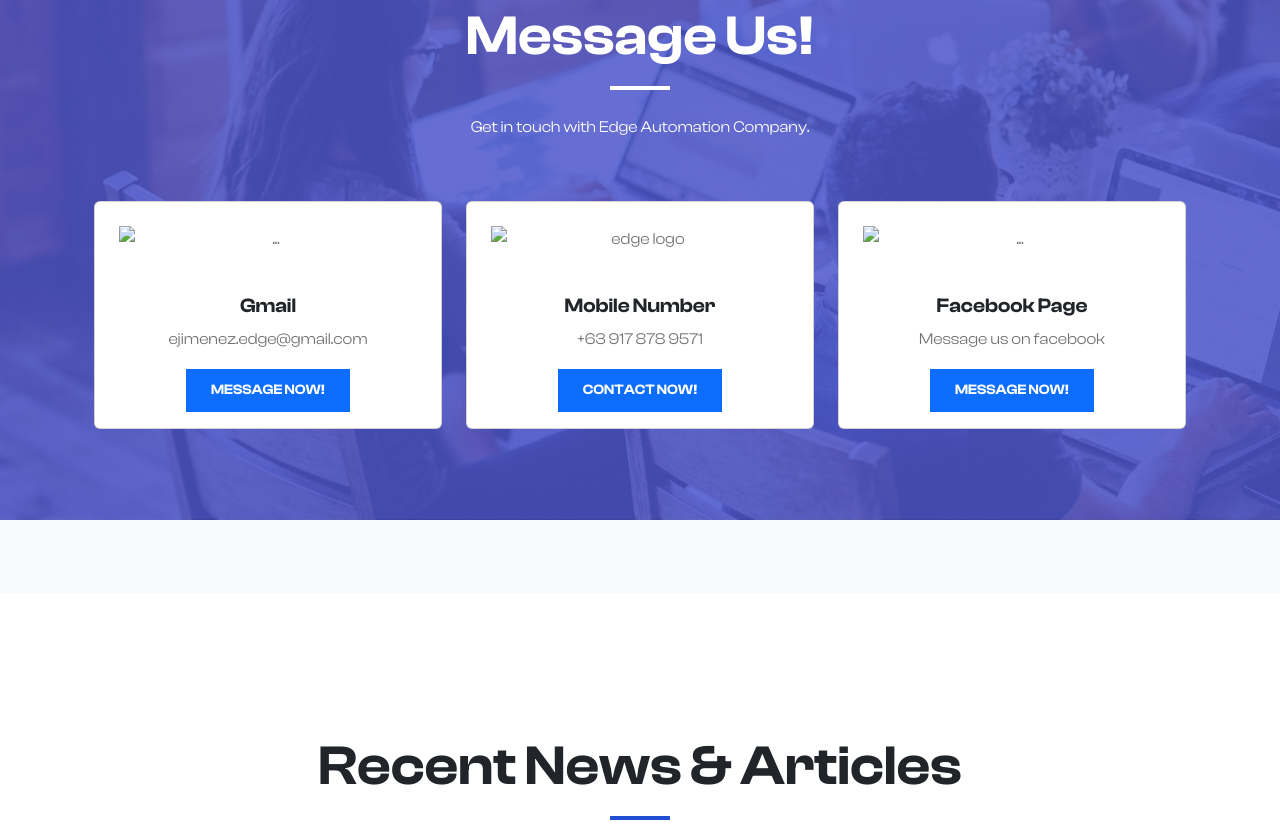
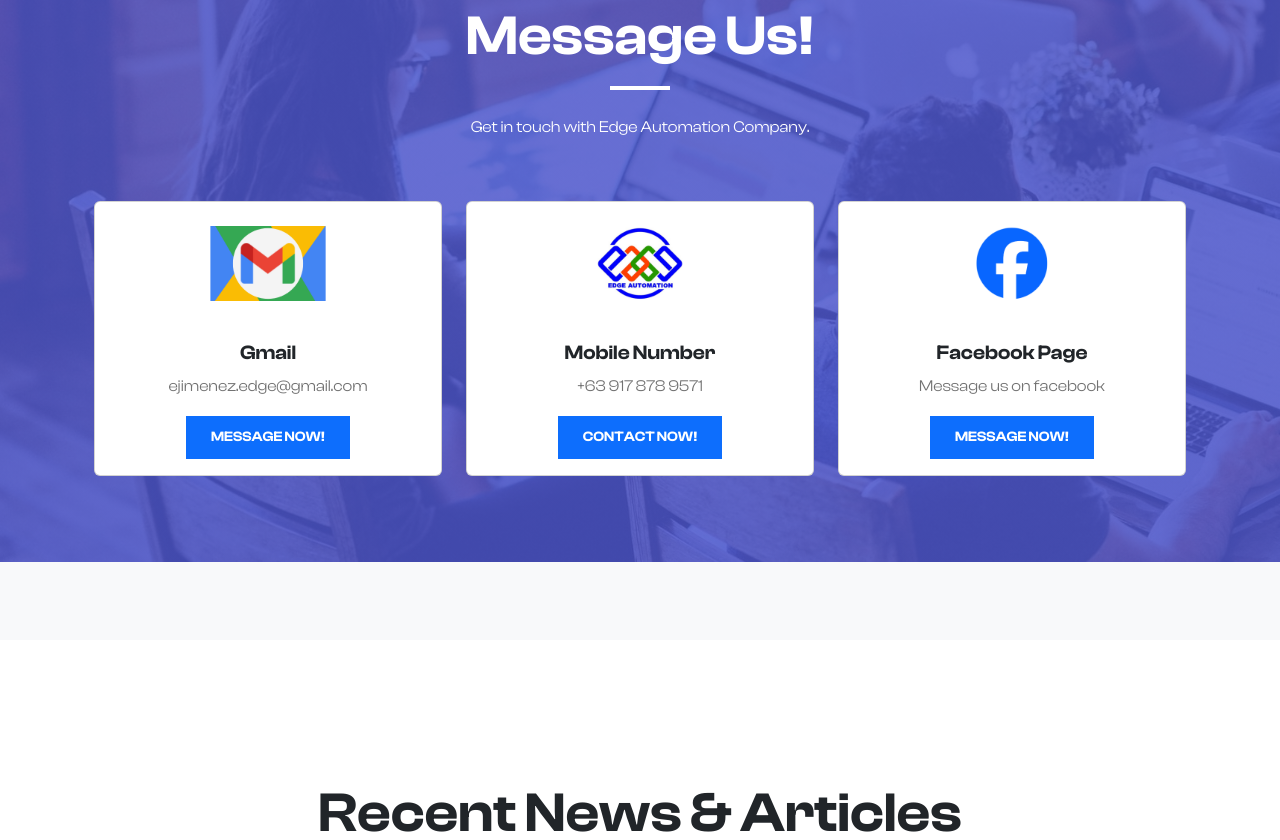
Before and after one commit to H4DES/Edge-Automation-Services, a plain HTML site: page index.html in a window 1280 px wide. Shown: the part 7589-8429 px from the top of the page. Drawn offline with nearby package versions, Linux system fonts and the light colour scheme; the site is published under a folder, as on GitHub Pages, so addresses that start at the root find nothing.

Commit message:
Fix the image directory

```diff
--- a/index.html
+++ b/index.html
@@ -4,7 +4,7 @@
 <head>
     <meta charset="utf-8">
     <meta name="viewport" content="width=device-width, initial-scale=1">
-    <title>Elixir - Bootstrap Template</title>
+    <title>Edge Automation Services</title>
     <link rel="stylesheet" href="https://cdn.jsdelivr.net/npm/bootstrap@5.2.0/dist/css/bootstrap.min.css">
     <link href="https://cdn.jsdelivr.net/npm/remixicon@2.5.0/fonts/remixicon.css" rel="stylesheet">
     <link rel="stylesheet" href="https://cdn.jsdelivr.net/npm/@fancyapps/ui@4.0/dist/fancybox.css">
@@ -263,7 +263,7 @@
                         <div class="image-zoom-wrapper">
                             <img src="./assets/images/Daikin Magnitude Chiller Installation.jpg" alt="">
                         </div>
-                        <a href="/assets/images/Daikin Magnitude Chiller Installation.jpg" data-fancybox="gallery" class="iconbox"><i class="ri-search-2-line"></i></a>
+                        <a href="./assets/images/Daikin Magnitude Chiller Installation.jpg" data-fancybox="gallery" class="iconbox"><i class="ri-search-2-line"></i></a>
                     </div>
                 </div>
                 <div class="col-md-4" data-aos="fade-down" data-aos-delay="250">
@@ -509,7 +509,7 @@
                 <div class="row">
                     <div class="col-sm-4 mb-4">
                       <div class="card text-center">
-                        <img src="/assets/images/Edge-Contact-Gmail.png" class="card-img-top p-4" alt="...">
+                        <img src="./assets/images/Edge-Contact-Gmail.png" class="card-img-top p-4" alt="...">
                         <div class="card-body">
                             <h5 class="card-title">Gmail</h5>
                             <p class="card-text">ejimenez.edge@gmail.com</p>
@@ -519,7 +519,7 @@
                     </div>
                     <div class="col-sm-4 mb-4">
                       <div class="card text-center">
-                        <img src="/assets/images/Edge-Contact-Card.png" class="card-img-top p-4" alt="edge logo">
+                        <img src="./assets/images/Edge-Contact-Card.png" class="card-img-top p-4" alt="edge logo">
                         <div class="card-body">
                             <h5 class="card-title text-center">Mobile Number</h5>
                             <p class="card-text text-center">+63 917 878 9571</p>
@@ -529,7 +529,7 @@
                     </div>
                     <div class="col-sm-4">
                         <div class="card text-center">
-                            <img src="/assets/images/Edge-Facebook.png" class="card-img-top p-4" alt="...">
+                            <img src="./assets/images/Edge-Facebook.png" class="card-img-top p-4" alt="...">
                           <div class="card-body">
                             <h5 class="card-title">Facebook Page</h5>
                             <p class="card-text">Message us on facebook</p>
```
